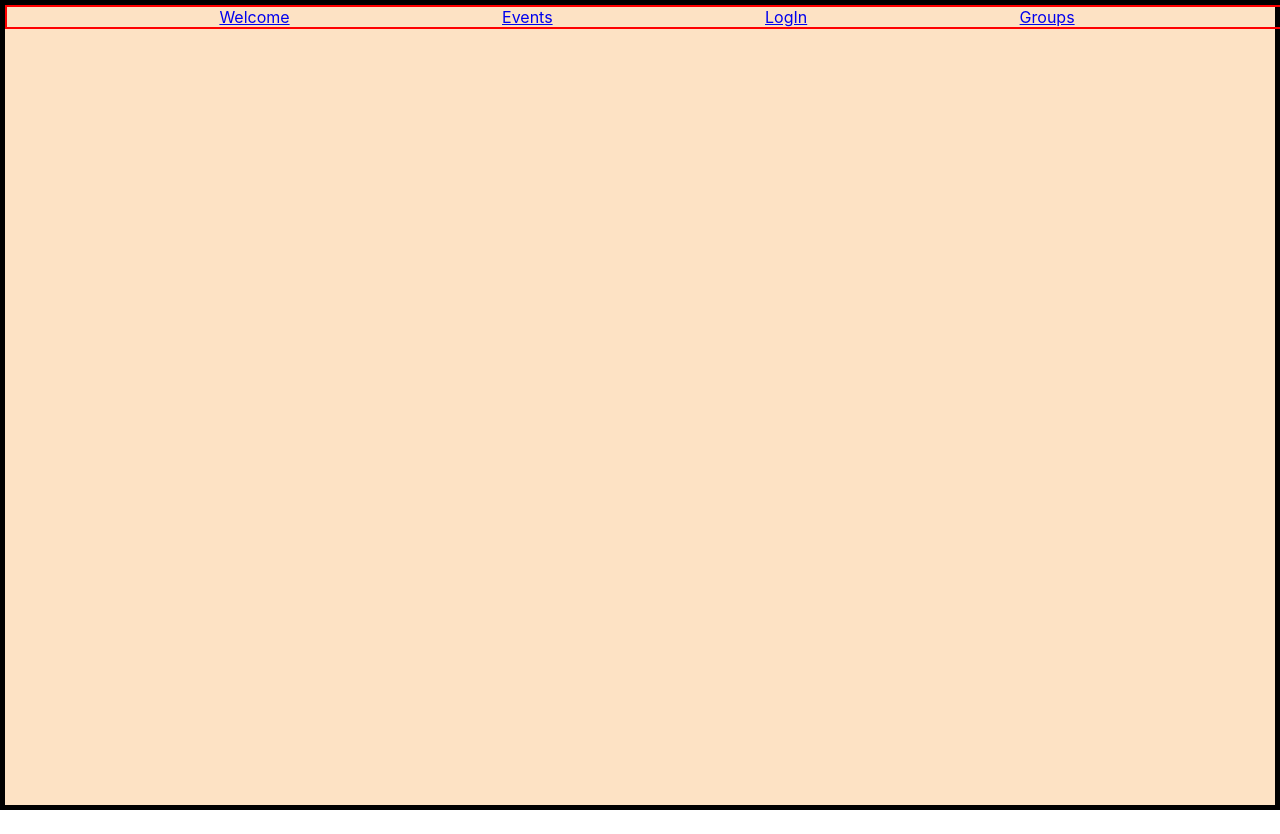
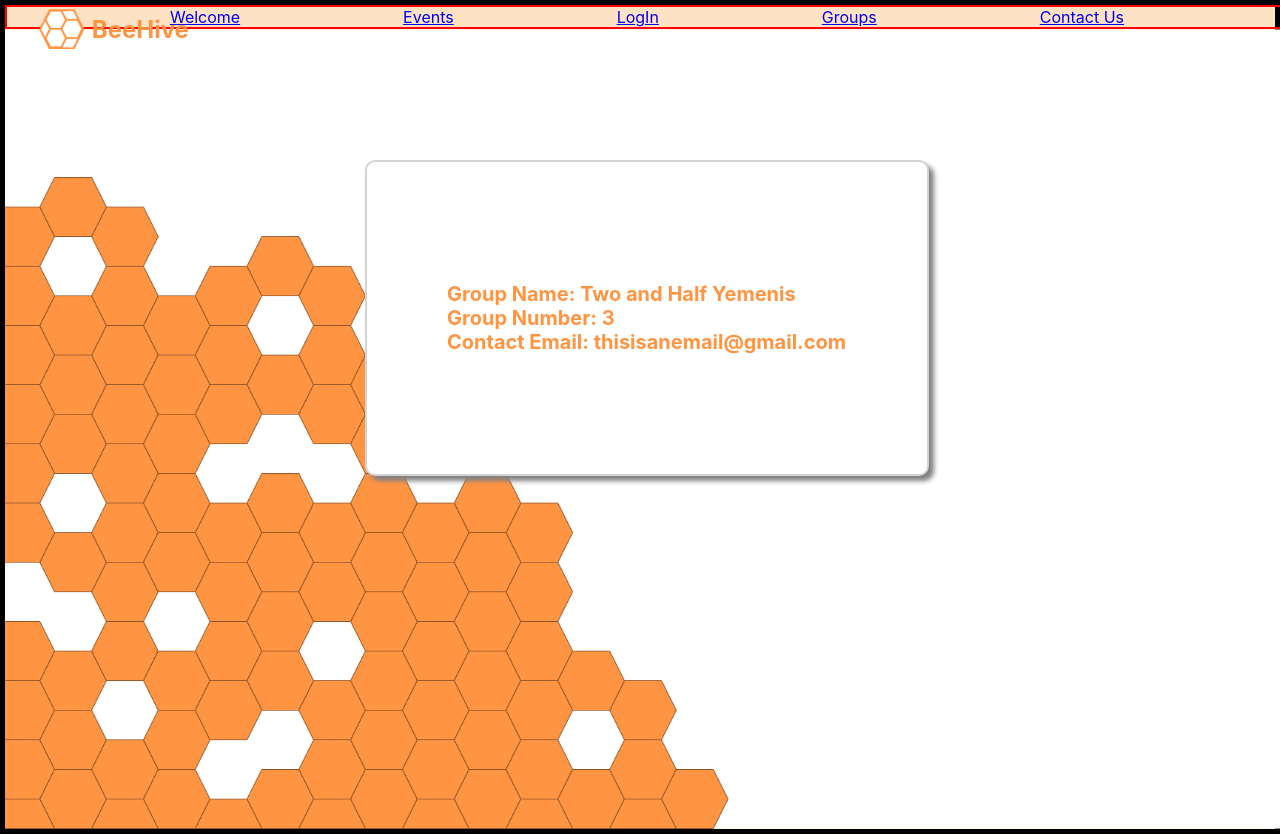
Before and after one commit to MuazAlhaidar/BeeHive, a React (Create React App) app in the folder client/: page /ContactUs in a window 1280 px wide. Before the commit the page ends 810 px from the top, so only its background shows below. Built offline with nearby package versions, Linux system fonts and the light colour scheme.

Commit message:
Adding crappy placeholder contactus page

```diff
--- a/client/src/App.tsx
+++ b/client/src/App.tsx
@@ -4,6 +4,7 @@ import { BrowserRouter as Router, Switch, Route, Link } from "react-router-dom";
 import EventPage from "./Pages/Events";
 import GroupPage from "./Pages/Group";
 import LogIn from "./Pages/LogIn";
+import ContactUs from "./Pages/ContactUs";
 import LogoAndTitle from "./Components/LogoAndTitle";
 
 function App() {
@@ -17,6 +18,7 @@ function App() {
             <Link to="/Events"> Events </Link>
             <Link to="/LogIn"> LogIn </Link>
             <Link to="/Groups"> Groups </Link>
+            <Link to="/ContactUs"> Contact Us </Link>
           </div>
           <Switch>
             <Route exact path="/">
@@ -38,6 +40,9 @@ function App() {
             <Route path="/Groups">
               <GroupPage groupName="kevin cool" />
             </Route>
+            <Route path="/ContactUs">
+              <ContactUs />
+            </Route>
           </Switch>
         </Router>
       </header>
--- /dev/null
+++ b/client/src/CSS/ContactUs.css
@@ -0,0 +1,43 @@
+.ContactUs {
+  display: flex;
+  flex-grow: 1;
+  height: 100vh;
+  align-items: center;
+  justify-content: center;
+  flex-direction: column;
+  background: url("../Images/LogInPage\ -\ Background.png") no-repeat center
+    fixed;
+  background-size: cover;
+}
+
+.ContactUs-TitleAndLogo {
+  align-self: flex-start;
+}
+
+.ContactUs-Top {
+  display: flex;
+  flex-direction: row;
+  align-items: center;
+  justify-content: space-between;
+  width: 100vw;
+}
+
+.ContactUs-Info {
+  flex-grow: 1;
+  padding-top: 120px;
+  padding-bottom: 120px;
+  padding-left: 80px;
+  padding-right: 80px;
+  text-align: left;
+  font-weight: 700;
+  font-size: 20px;
+  border: solid 2px lightgray;
+  border-radius: 10px;
+  background-color: white;
+  box-shadow: 5px 5px 5px gray;
+  height: 200px;
+  width: 400px;
+  color: #ff9442;
+  margin-bottom: 50vh;
+  margin-top: 100px;
+}
--- a/client/src/CSS/LogIn.css
+++ b/client/src/CSS/LogIn.css
@@ -5,7 +5,8 @@
   align-items: center;
   justify-content: center;
   flex-direction: column;
-  background: url("../Images/LogInPage - Background.png") no-repeat center fixed;
+  background: url("../Images/LogInPage\ -\ Background.png") no-repeat center
+    fixed;
   background-size: cover;
 }
 
--- /dev/null
+++ b/client/src/Components/ContactUsInfo.tsx
@@ -0,0 +1,13 @@
+import React from "react";
+
+function ContactUsInfo() {
+  return (
+    <div>
+      <div>Group Name: Two and Half Yemenis</div>
+      <div>Group Number: 3</div>
+      <div>Contact Email: thisisanemail@gmail.com</div>
+    </div>
+  );
+}
+
+export default ContactUsInfo;
--- /dev/null
+++ b/client/src/Pages/ContactUs.tsx
@@ -0,0 +1,21 @@
+import React from "react";
+import LogoandTitle from "../Components/LogoAndTitle";
+import ContactUsInfo from "../Components/ContactUsInfo";
+import "../CSS/ContactUs.css";
+
+function ContactUs() {
+  return (
+    <div className="ContactUs">
+      <div className="ContactUs-Top">
+        <div className="ContactUs-TitleAndLogo">
+          <LogoandTitle />
+        </div>
+      </div>
+      <div className="ContactUs-Info">
+        <ContactUsInfo />
+      </div>
+    </div>
+  );
+}
+
+export default ContactUs;
```
